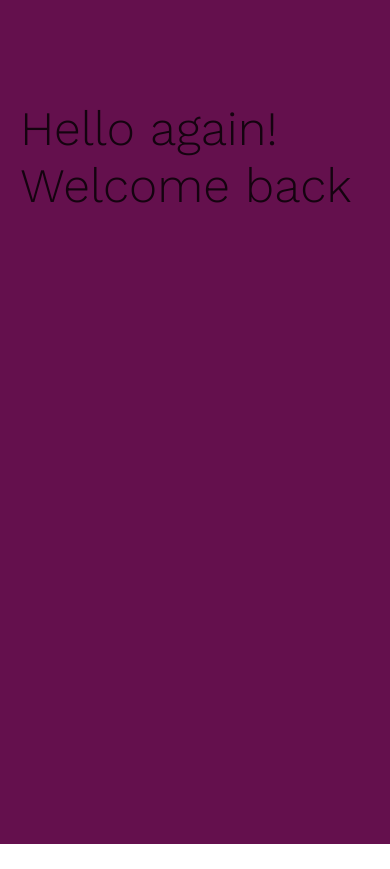
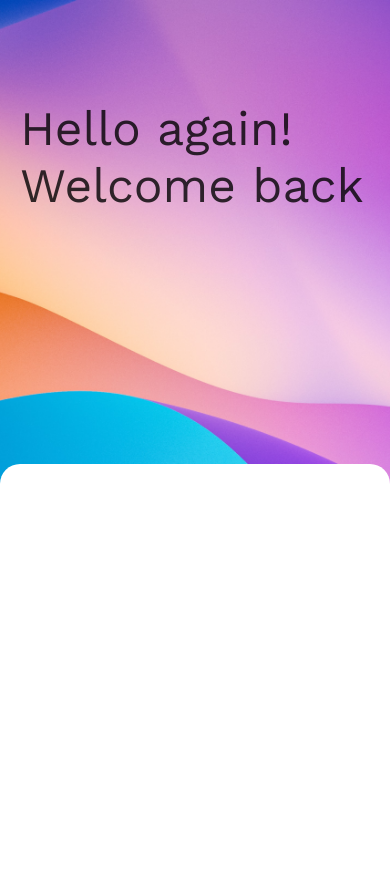
Before and after one commit to glerichartwell/COP4331-Large-Project, a React Native app in the folder mobile/: screen /Login in a window 390 px wide. Before the commit the page ends 844 px from the top, so only its background shows below. Built offline with nearby package versions, Linux system fonts and the light colour scheme.

Commit message:
More login page stuff.

```diff
--- a/mobile/components/Login.tsx
+++ b/mobile/components/Login.tsx
@@ -4,6 +4,8 @@ import Colors from '../constants/Colors';
 import { MonoText } from './StyledText';
 import { Text, View } from './Themed';
 import {ImageBackground, StyleSheet, TouchableOpacity} from "react-native";
+
+
 
 export default function Login(){
     return (
@@ -24,15 +26,15 @@ const styles = StyleSheet.create({
     welcomeContainer:{
         marginVertical: 100,
         marginLeft: 20,
+        backgroundColor: 'rgba(0, 0, 0, 0)',
     },
     welcomeText:{
         fontSize: 48,
-        fontFamily: 'work-sans',
+        fontFamily: 'work-sans-reg',
         textAlign: 'left',
+        backgroundColor: 'rgba(0, 0, 0, 0)',
     },
-    image:{
 
-    }
     /*getStartedContainer: {
         alignItems: 'center',
         marginHorizontal: 50,
--- a/mobile/constants/Colors.ts
+++ b/mobile/constants/Colors.ts
@@ -11,8 +11,8 @@ export default {
     tabIconSelected: tintColorLight,
 
     // Custom
-    main: '#64104D',
-    main2: '#ED5E4F',
+    main_c: '#64104D',
+    main2_c: '#ED5E4F',
     color1: '#B21B3F',
     color2: '#D2C3E4',
     color3: '#EB3248',
@@ -27,8 +27,8 @@ export default {
     tabIconSelected: tintColorDark,
 
     // Custom
-    main: '#64104D',
-    main2: '#ED5E4F',
+    main_c: '#64104D',
+    main2_c: '#ED5E4F',
     color1: '#B21B3F',
     color2: '#D2C3E4',
     color3: '#EB3248',
--- a/mobile/hooks/useCachedResources.ts
+++ b/mobile/hooks/useCachedResources.ts
@@ -17,7 +17,8 @@ export default function useCachedResources() {
           ...FontAwesome.font,
           'space-mono': require('../assets/fonts/SpaceMono-Regular.ttf'),
           'montserrat': require('../assets/fonts/Montserrat-Light.ttf'),
-          'work-sans': require('../assets/fonts/WorkSans-Light.ttf')
+          'work-sans': require('../assets/fonts/WorkSans-Light.ttf'),
+          'work-sans-reg': require('../assets/fonts/WorkSans-Regular.ttf'),
         });
       } catch (e) {
         // We might want to provide this error information to an error reporting service
--- a/mobile/screens/LoginScreen.tsx
+++ b/mobile/screens/LoginScreen.tsx
@@ -1,23 +1,23 @@
 import * as React from 'react';
-import { StatusBar } from 'expo-status-bar';
-import { Platform, StyleSheet } from 'react-native';
+import {StatusBar} from 'expo-status-bar';
+import {ImageBackground, Platform, StyleSheet} from 'react-native';
 
 import EditScreenInfo from '../components/EditScreenInfo';
-import { Text, View } from '../components/Themed';
+import {Text, View} from '../components/Themed';
 
 import Login from '../components/Login';
 
-export default function LoginScreen(){
+
+export default function LoginScreen() {
     return (
-        <View style={styles.container}>
+        <ImageBackground source={require('../assets/images/background.png')} style={styles.backgroundImage}>
             {/* Use a light status bar on iOS to account for the black space above the modal */}
-            <StatusBar style={Platform.OS === 'ios' ? 'light' : 'auto'} />
-
-
-            <Login/>
-
-
-        </View>
+            <StatusBar style={Platform.OS === 'ios' ? 'light' : 'auto'}/>
+            <View style={styles.container}>
+                <Login/>
+            </View>
+            <View style={styles.rectangle} />
+        </ImageBackground>
     );
 }
 
@@ -26,14 +26,25 @@ const styles = StyleSheet.create({
         flex: 1,
         //alignItems: 'center',
         //justifyContent: 'center',
+        backgroundColor: 'rgba(0, 0, 0, 0)'
     },
-    title: {
-        fontSize: 20,
-        fontWeight: 'bold',
+    backgroundImage: {
+        flex: 1,
+        width: '100%',
+        height: '100%',
+        // justifyContent: "center",
+        // alignItems: "center",
+        opacity: 1,
+
     },
-    separator: {
-        marginVertical: 30,
-        height: 1,
-        width: '80%',
+    rectangle: {
+        height: '48%',
+        width: '100%',
+        backgroundColor: 'white',
+        position: 'absolute',
+        zIndex: 99,
+        top: '55%',
+        left: '0%',
+        borderRadius: 20,
     },
 });
```
